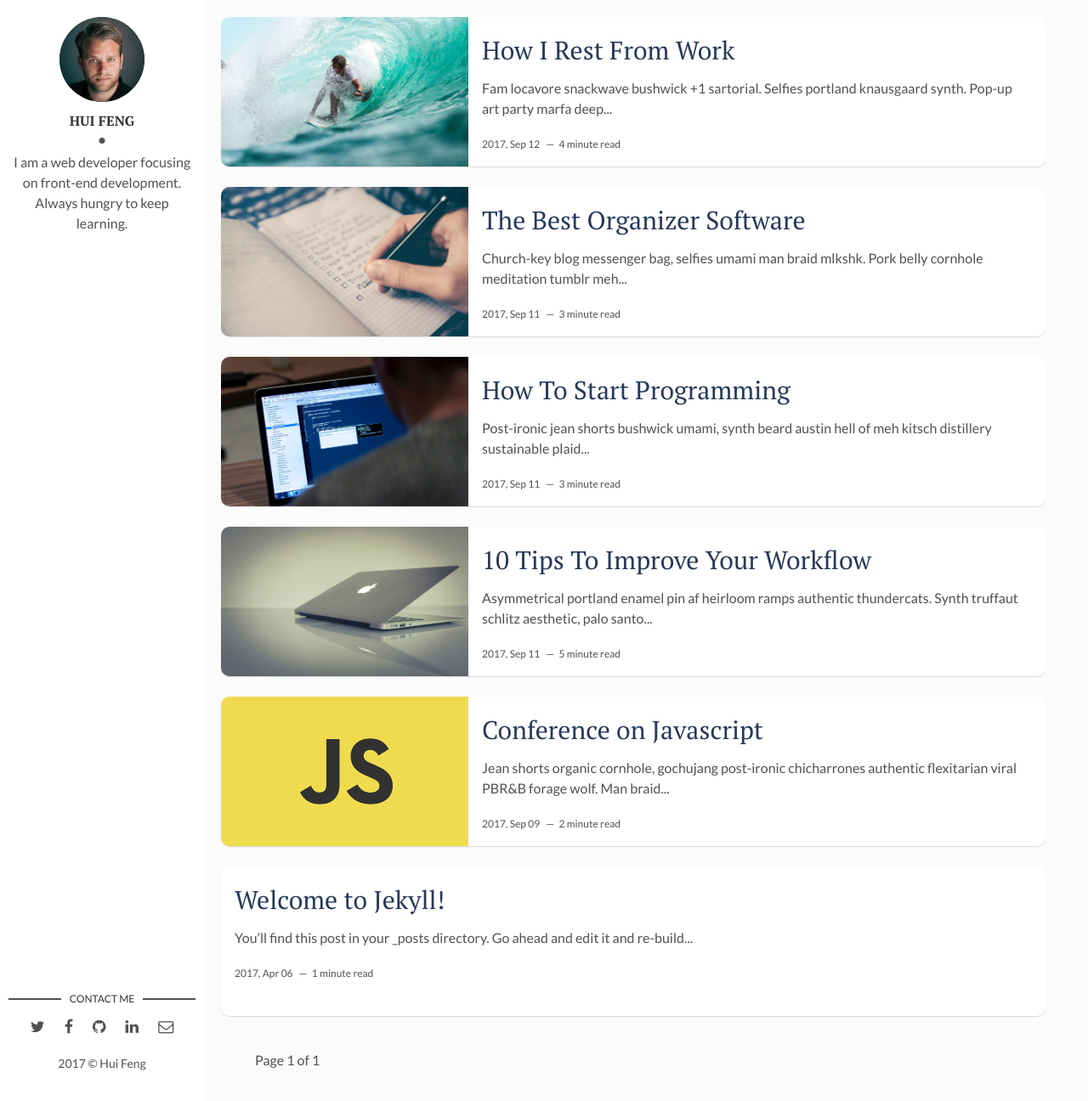
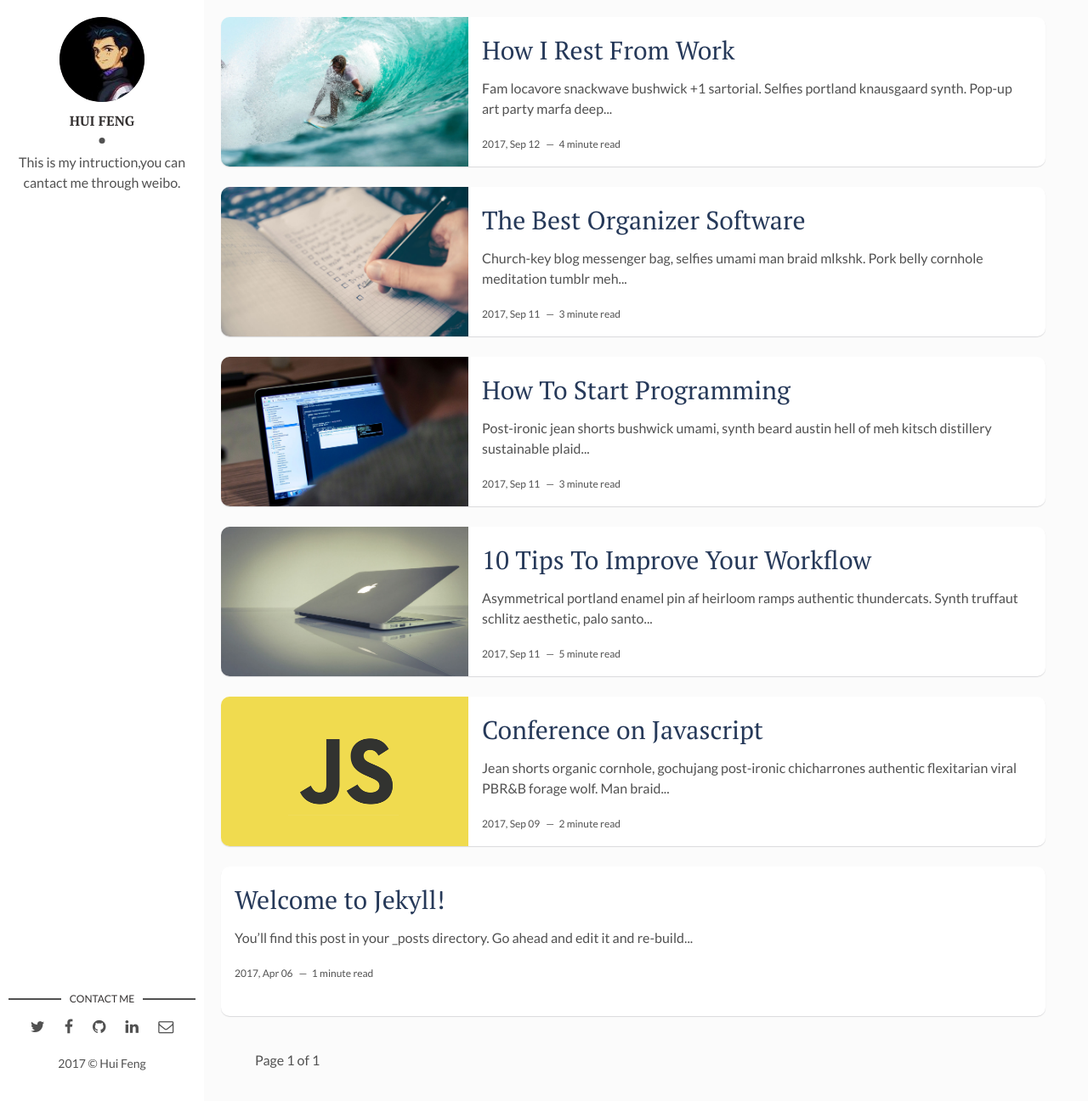
Before and after one commit to feng-hui/feng-hui.github.io, a Jekyll site: the page built from index.html, in a window 1280 px wide and 1296 px high. Shown: the whole window at 85% size. Built offline with Jekyll 4.4.1, drawn with Linux system fonts in a browser that asks for light colours; the list of posts is cut into pages by our own code.

Commit message:
修改配置文件

```diff
--- a/_config.yml
+++ b/_config.yml
@@ -1,17 +1,15 @@
-title: 个人博客
+title: jekyll blog title - from feng hui
 description: > # this means to ignore newlines until "baseurl:"
-  Write an awesome description for your new site here. You can edit this
-  line in _config.yml. It will appear in your document head meta (for
-  Google search results) and in your feed.xml site description.
+  jekyll blog description - from feng hui
 permalink: ':title/'
-baseurl: "" # the subpath of your site, e.g. /blog
+baseurl: "/blog" # the subpath of your site, e.g. /blog
 url: "" # the base hostname & protocol for your site, e.g. http://example.com
 site-twitter: #if your site has a twitter account, enter it here
 
 # Author Settings
 author: Hui Feng # add your name
 author-img: david-freeman.jpg # add your photo
-about-author: I am a web developer focusing on front-end development. Always hungry to keep learning. # add description
+about-author: This is my intruction,you can cantact me through weibo. # add description
 twitter: # add your Twitter handle
 facebook: # add your Facebook handle
 github: artemsheludko # add your Github handle
```
Also changed, not shown: assets/img/david-freeman.jpg, 11 other files.
